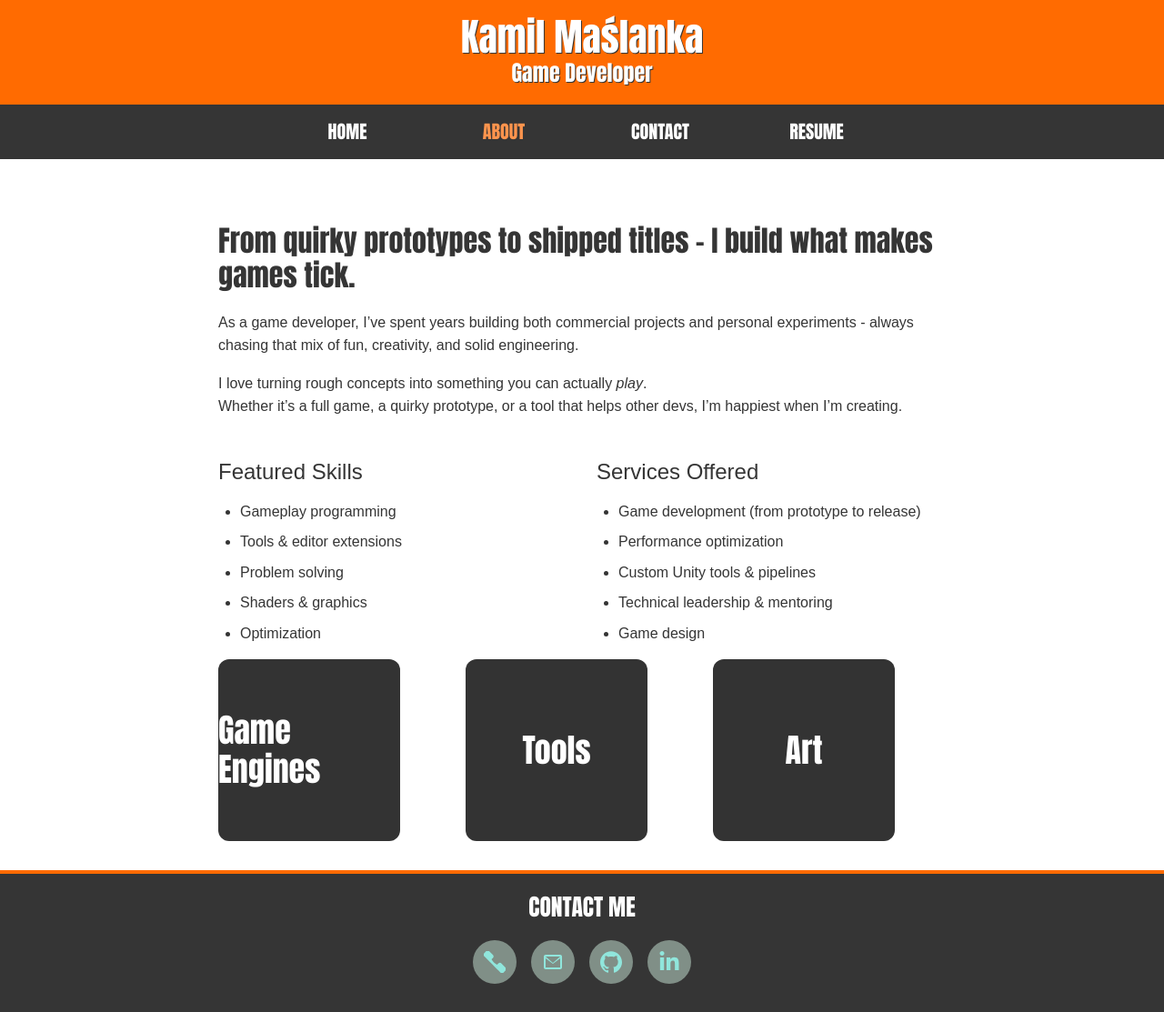
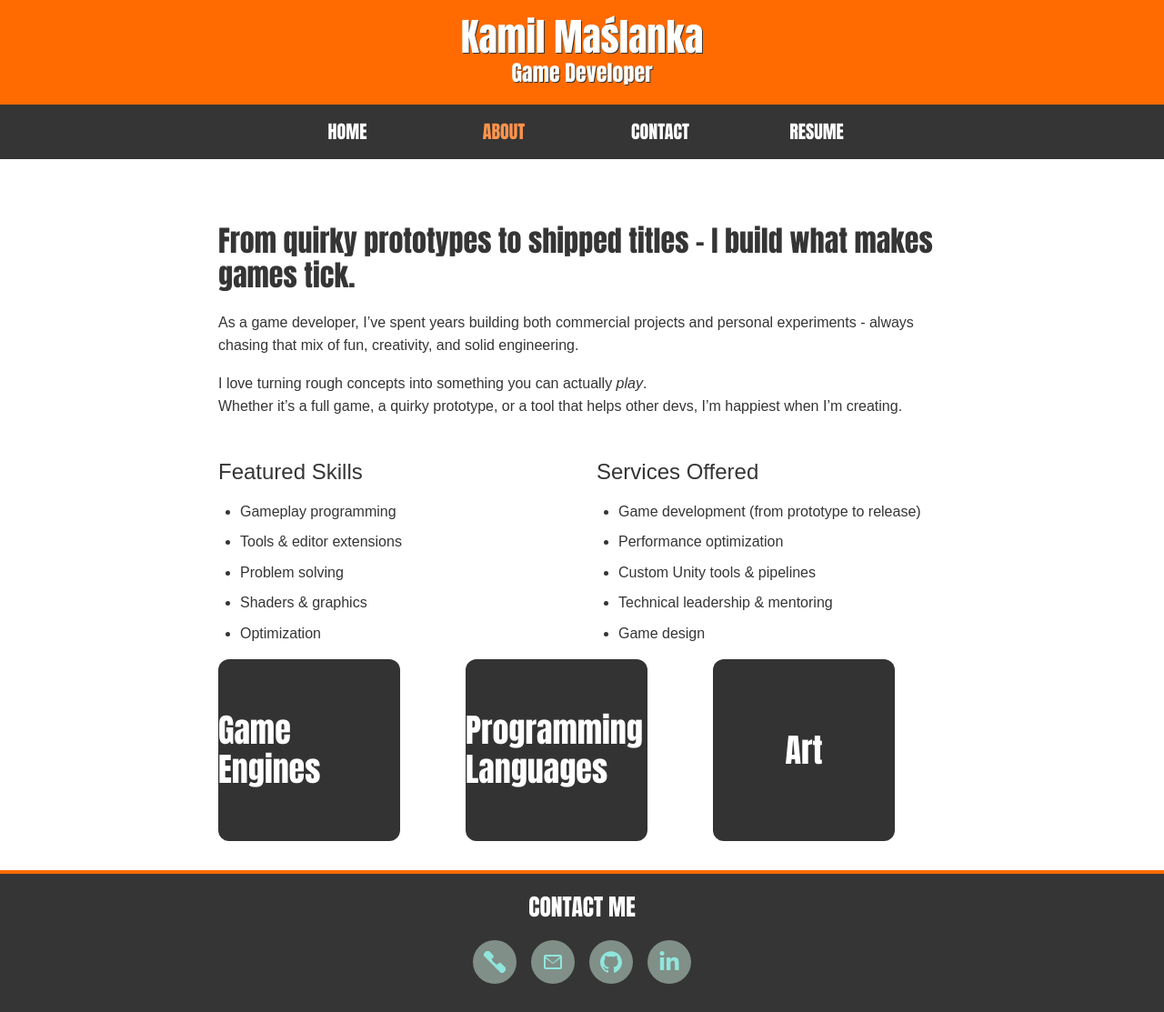
Before and after one commit to juna8001/juna8001.github.io, a Jekyll site: the page built from pages/about.md, in a window 1280 px wide. Shown: the whole page at 91% size. Built offline with Jekyll 4.4.1, drawn with Linux system fonts in a browser that asks for light colours; grey boxes are pictures that could not be loaded.

Commit message:
icons for tech stack

```diff
--- a/_data/tech_stack.yml
+++ b/_data/tech_stack.yml
@@ -1,18 +1,37 @@
 - category: Game Engines
+  class: game-engines
   items:
     - name: Unity
-      icon: https://preview.redd.it/81nwobjayd181.png?width=512&format=png&auto=webp&s=027cac2b3ddd6f7b3f5e60a783706d1d0e8151ec
+      icon: /assets/icons/unity.png
     - name: Godot
-      icon: https://preview.redd.it/81nwobjayd181.png?width=512&format=png&auto=webp&s=027cac2b3ddd6f7b3f5e60a783706d1d0e8151ec
-- category: Tools
+      icon: /assets/icons/godot.png
+    - name: Playcanvas
+      icon: /assets/icons/playcanvas.png
+    - name: Cocos 2D
+      icon: /assets/icons/cocos.png
+    - name: Pico-8
+      icon: /assets/icons/unity.png
+- category: Programming Languages
+  class: programming-languages
   items:
-    - name: Git
-      icon: https://preview.redd.it/81nwobjayd181.png?width=512&format=png&auto=webp&s=027cac2b3ddd6f7b3f5e60a783706d1d0e8151ec
-    - name: Docker
-      icon: https://preview.redd.it/81nwobjayd181.png?width=512&format=png&auto=webp&s=027cac2b3ddd6f7b3f5e60a783706d1d0e8151ec
+    - name: C#
+      icon: /assets/icons/unity.png
+    - name: GD Script
+      icon: /assets/icons/unity.png
+    - name: HLSL (Shaders)
+      icon: /assets/icons/unity.png
+    - name: Python
+      icon: /assets/icons/unity.png
+    - name: TypeScript
+      icon: /assets/icons/unity.png
+    - name: LUA
+      icon: /assets/icons/unity.png
+    - name: C++
+      icon: /assets/icons/unity.png
 - category: Art
+  class: art
   items:
     - name: Blender
-      icon: https://preview.redd.it/81nwobjayd181.png?width=512&format=png&auto=webp&s=027cac2b3ddd6f7b3f5e60a783706d1d0e8151ec
-    - name: Photoshop
-      icon: https://preview.redd.it/81nwobjayd181.png?width=512&format=png&auto=webp&s=027cac2b3ddd6f7b3f5e60a783706d1d0e8151ec
+      icon: /assets/icons/unity.png
+    - name: Gimp
+      icon: /assets/icons/unity.png
--- a/_includes/tech_stack.html
+++ b/_includes/tech_stack.html
@@ -1,6 +1,6 @@
 <div class="tech-stack-grid">
     {% for category in site.data.tech_stack %}
-    <div class="card">
+    <div class="card {{ category.class | default: '' }}">
         <div class="card-inner">
             <div class="card-front">
                 <h3>{{ category.category }}</h3>
```
Also changed, not shown: assets/icons/cocos.png (added), assets/icons/godot.png (added), assets/icons/playcanvas.png (added), assets/icons/unity.png (added).
